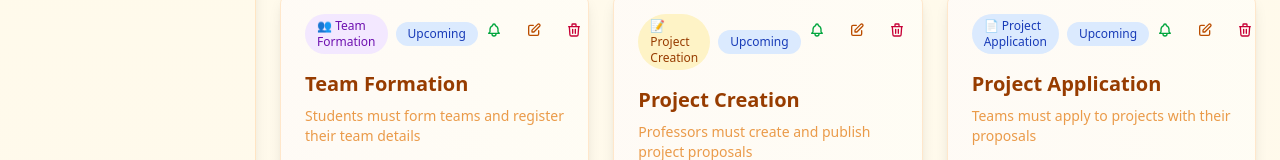
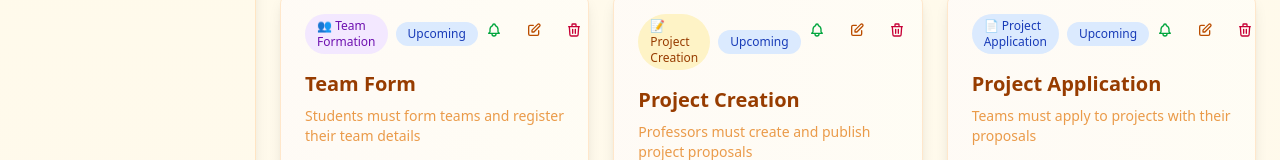
Before and after one commit to Shankarchalla171/UG-PG-PROJECT-ALLOCATION, a React (Vite) app in the folder FrontEnd/: page /dept_enforce_deadlines in a window 1280 px wide. Shown: the part 534-694 px from the top of the page. Built offline with nearby package versions, Linux system fonts and the light colour scheme.

Commit message:
changed name

```diff
--- a/FrontEnd/src/pages/Dept_enforce_deadlines.jsx
+++ b/FrontEnd/src/pages/Dept_enforce_deadlines.jsx
@@ -8,7 +8,7 @@ const DeptEnforceDeadlines = () => {
     {
       id: 1,
       phase: "team_formation",
-      title: "Team Formation",
+      title: "Team Form",
       description: "Students must form teams and register their team details",
       currentDeadline: "2024-03-15",
       status: "upcoming",
```
Also changed, not shown: 1 other file (tests, documents, lock files or other folders).
